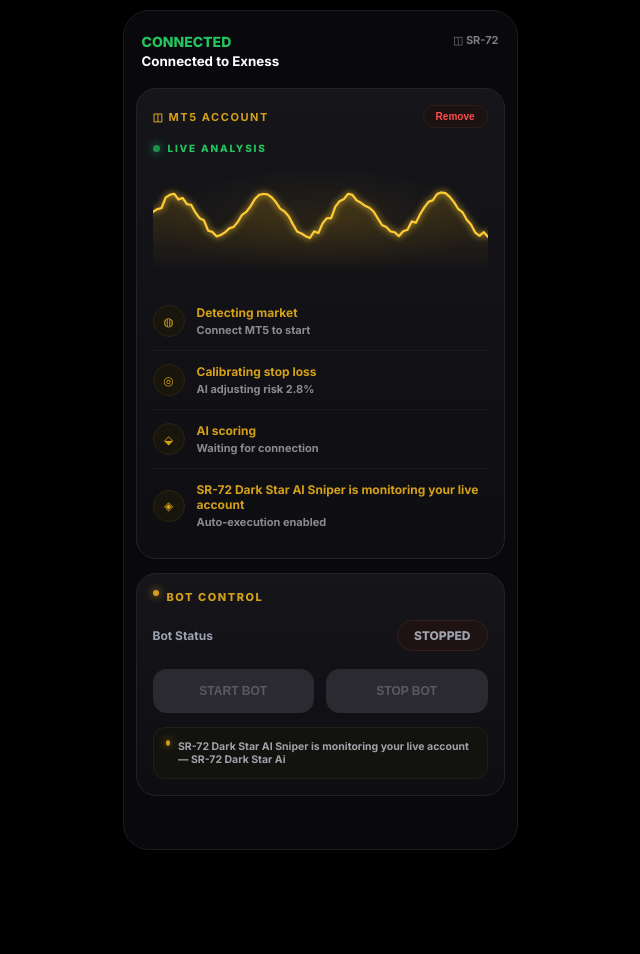
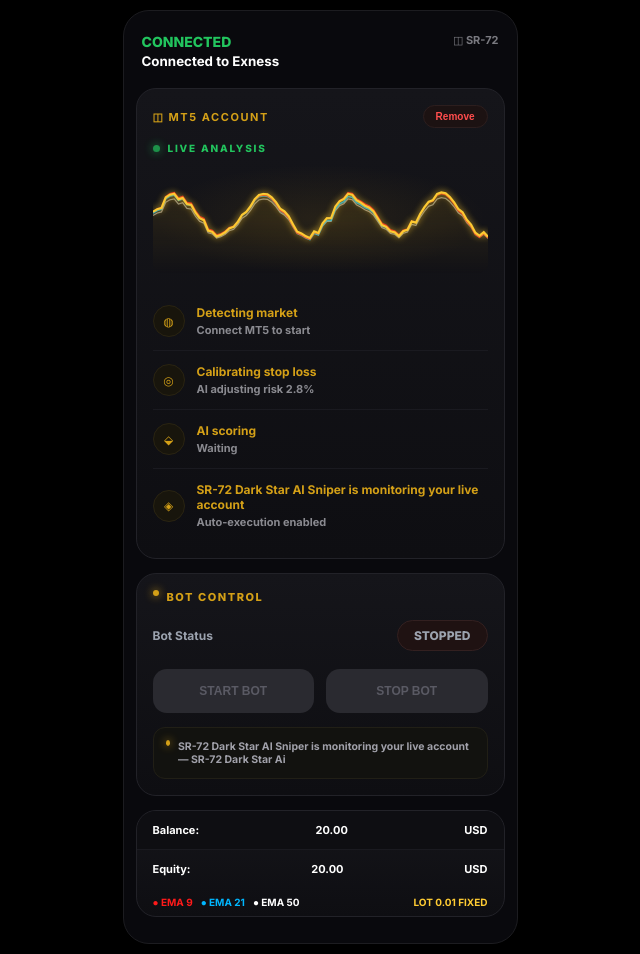
Before and after one commit to thabisovava12-ctrl/sr72-vps, a plain HTML site: page index.html in a window 1280 px wide. Shown: the whole page, without its empty margins (320-960 px from the left). Before the commit the page ends 860 px from the top, so only its background shows below. Drawn offline with Linux system fonts and the light colour scheme; no server answers.

Commit message:
Update index.html

```diff
--- a/index.html
+++ b/index.html
@@ -10,8 +10,7 @@
 .btns{display:grid;grid-template-columns:1fr 1fr;gap:12px}.btn{padding:15px;border-radius:14px;border:none;font-weight:900;font-size:12px;cursor:pointer}.start{background:#2a2a30;color:#5a5a64}.start.active{background:#22c55e;color:#000;box-shadow:0 0 20px rgba(34,197,94,.4)}.stopBtn{background:#dc2626;color:#fff;box-shadow:0 0 20px rgba(220,38,38,.4)}.stopBtn.off{background:#2a2a30;color:#5a5a64;box-shadow:none}
 .toast{margin-top:14px;background:#12120f;border:1px solid #211f16;border-radius:12px;padding:12px;font-size:10.5px;color:#a1a1aa;display:flex;gap:8px}.dot{width:6px;height:6px;background:#d4a017;border-radius:50%;box-shadow:0 0 8px #d4a017}
 #loginBox{position:fixed;inset:0;background:rgba(0,0,0,.88);backdrop-filter:blur(12px);display:none;justify-content:center;align-items:center;z-index:99;padding:20px}
-</style></head><body>
-<div class="phone">
+</style></head><body><div class="phone">
 <div class="top"><div><div class="connected">CONNECTED</div><small>Connected to Exness</small></div><div class="sr">◫ SR-72</div></div>
 <div class="card">
 <div class="mt5head"><b>◫ MT5 ACCOUNT</b><button class="remove" onclick="removeAcc()">Remove</button></div>
@@ -20,7 +19,7 @@
 <div id="rows">
 <div class="row"><div class="icon">◍</div><div><b>Detecting market</b><small id="market">Connect MT5 to start</small></div></div>
 <div class="row"><div class="icon">◎</div><div><b>Calibrating stop loss</b><small>AI adjusting risk 2.8%</small></div></div>
-<div class="row"><div class="icon">⬙</div><div><b>AI scoring</b><small id="score">Waiting for connection</small></div></div>
+<div class="row"><div class="icon">⬙</div><div><b>AI scoring</b><small id="score">Waiting</small></div></div>
 <div class="row"><div class="icon">◈</div><div><b>SR-72 Dark Star AI Sniper is monitoring your live account</b><small>Auto-execution enabled</small></div></div>
 </div>
 </div>
@@ -30,19 +29,37 @@
 <div class="btns"><button id="startBtn" class="btn start" onclick="startBot()">START BOT</button><button id="stopBtn" class="btn stopBtn off" onclick="stopBot()">STOP BOT</button></div>
 <div class="toast"><div class="dot"></div> SR-72 Dark Star AI Sniper is monitoring your live account — SR-72 Dark Star Ai</div>
 </div>
+<div class="card" style="padding:0;overflow:hidden">
+<div style="padding:12px 16px;background:#0e0e12;display:flex;justify-content:space-between;font-size:11px"><span>Balance:</span><span id="bal">20.00</span> USD</div>
+<div style="padding:12px 16px;display:flex;justify-content:space-between;font-size:11px;border-top:1px solid #1a1a20"><span>Equity:</span><span id="eq">20.00</span> USD</div>
+<div style="padding:8px 16px;display:flex;gap:8px;font-size:10px"><span style="color:#ff1a1a">● EMA 9</span><span style="color:#00b7ff">● EMA 21</span><span style="color:#fff">● EMA 50</span><span style="color:#ffcc33;margin-left:auto">LOT 0.01 FIXED</span></div>
+<div id="tradeList" style="max-height:320px;overflow-y:auto;background:#000"></div>
 </div>
-
+</div>
 <div id="loginBox"><div style="background:#15151a;border:1px solid #222228;border-radius:20px;padding:20px;width:100%;max-width:340px">
 <b style="color:#d4a017;font-size:11px;letter-spacing:.14em">CONNECT EXNESS MT5</b>
 <input id="login" placeholder="MT5 Login" style="width:100%;margin-top:16px;padding:14px;border-radius:12px;background:#0a0a0e;border:1px solid #222;color:#fff">
 <input id="server" placeholder="Server - Exness-MT5Real" style="width:100%;margin-top:10px;padding:14px;border-radius:12px;background:#0a0a0e;border:1px solid #222;color:#fff">
 <button onclick="connectMT5()" style="width:100%;margin-top:14px;padding:14px;border-radius:12px;background:#d4a017;color:#000;font-weight:900;border:none">CONNECT & START SNIPER</button>
 </div></div>
-
 <script>
 const cv=document.getElementById('c'),ctx=cv.getContext('2d');
 let W,H,dpr=2;function resize(){W=cv.parentElement.clientWidth;H=cv.parentElement.clientHeight;cv.width=W*dpr;cv.height=H*dpr;cv.style.width=W+'px';cv.style.height=H+'px';ctx.setTransform(dpr,0,0,dpr,0,0);}window.addEventListener('resize',resize);resize();
 let data=[];for(let i=0;i<80;i++)data.push(50+Math.sin(i*0.3)*25+Math.random()*10);
+function draw(){
+ ctx.clearRect(0,0,W,H);
+ let drawL=(vals,color,w,alpha=1)=>{
+  ctx.beginPath();ctx.strokeStyle=color;ctx.lineWidth=w;ctx.globalAlpha=alpha;
+  vals.forEach((v,i)=>{let x=(i/(vals.length-1))*W; let y=H*0.15 + (1 - v/100)*H*0.7; if(i===0)ctx.moveTo(x,y); else ctx.lineTo(x,y);});ctx.stroke();ctx.globalAlpha=1;
+ };
+ drawL(data.map((v,i)=>v*0.92),'#ffffff',1.2,0.5);
+ drawL(data.map((v,i)=>v*0.97+Math.sin(i*0.12)*1.5),'#00b7ff',1.6,0.9);
+ drawL(data.map((v,i)=>v+Math.sin(i*0.15)*2),'#ff1a1a',1.8,0.9);
+ ctx.beginPath();ctx.strokeStyle='#ffcc33';ctx.lineWidth=2.2;ctx.shadowColor='#ffcc33';ctx.shadowBlur=14;
+ data.forEach((v,i)=>{let x=(i/(data.length-1))*W; let y=H*0.15 + (1 - v/100)*H*0.7; if(i===0)ctx.moveTo(x,y); else ctx.lineTo(x,y);});ctx.stroke();ctx.shadowBlur=0;
+ let g=ctx.createLinearGradient(0,0,0,H);g.addColorStop(0,'rgba(212,160,23,0.18)');g.addColorStop(1,'rgba(212,160,23,0)');ctx.lineTo(W,H);ctx.lineTo(0,H);ctx.closePath();ctx.fillStyle=g;ctx.fill();
+ requestAnimationFrame(draw);
+}draw();
 async function fetchBot(){
  try{
   let r=await fetch('/api/bot');let b=await r.json();
@@ -50,12 +67,18 @@ async function fetchBot(){
   document.getElementById('score').innerText=b.status.scoring;
   document.getElementById('badge').textContent=b.running?'RUNNING':'STOPPED';
   document.getElementById('badge').className=b.running?'badge run':'badge stop';
+  document.getElementById('bal').innerText=b.balance.toFixed(2);
+  document.getElementById('eq').innerText=b.equity.toFixed(2);
   document.getElementById('loginBox').style.display=b.connected?'none':'flex';
-  if(b.running){let norm=(b.price%100);data.shift();data.push(30+norm*0.8+Math.random()*6);}
+  if(b.running){let norm=(b.price%100); data.shift(); data.push(30+norm*0.8+Math.random()*5);}
+  let html=''; b.trades.slice().reverse().forEach(t=>{
+   let col=t.profit>=0?'#3b82f6':'#ef4444';
+   html+=`<div style="display:flex;justify-content:space-between;padding:10px 16px;border-bottom:1px solid #111;font-size:11px"><div><b style="color:#d4a017">XAUUSD.a, ${t.type} 0.01</b><br><small style="color:#666">${t.entry} -> ${b.price.toFixed(2)}</small></div><div style="color:${col};font-weight:800">${t.profit>=0?'+':''}${t.profit.toFixed(2)}</div></div>`;
+  });
+  document.getElementById('tradeList').innerHTML=html||'<div style="padding:20px;text-align:center;color:#444;font-size:11px">No trades - START BOT</div>';
  }catch(e){}
 }
-setInterval(fetchBot,1200);fetchBot();
-function draw(){ctx.clearRect(0,0,W,H);ctx.beginPath();data.forEach((v,i)=>{let x=(i/(data.length-1))*W;let y=H*0.15 + (1 - v/100)*H*0.7;if(i===0)ctx.moveTo(x,y);else ctx.lineTo(x,y);});ctx.lineTo(W,H);ctx.lineTo(0,H);ctx.closePath();let g=ctx.createLinearGradient(0,0,0,H);g.addColorStop(0,'rgba(212,160,23,0.28)');g.addColorStop(1,'rgba(212,160,23,0)');ctx.fillStyle=g;ctx.fill();ctx.beginPath();ctx.strokeStyle='#ffcc33';ctx.lineWidth=2.2;ctx.lineCap='round';ctx.lineJoin='round';data.forEach((v,i)=>{let x=(i/(data.length-1))*W;let y=H*0.15 + (1 - v/100)*H*0.7;if(i===0)ctx.moveTo(x,y);else ctx.lineTo(x,y);});ctx.shadowColor='#ffcc33';ctx.shadowBlur=14;ctx.stroke();ctx.shadowBlur=0;requestAnimationFrame(draw);}draw();
+setInterval(fetchBot,50);fetchBot();
 function startBot(){fetch('/api/bot/start',{method:'POST'}).then(fetchBot);}
 function stopBot(){fetch('/api/bot/stop',{method:'POST'}).then(fetchBot);}
 async function connectMT5(){let login=document.getElementById('login').value;let server=document.getElementById('server').value;if(!login||!server)return alert('Enter login & server');await fetch('/api/connect',{method:'POST',headers:{'Content-Type':'application/json'},body:JSON.stringify({login,server})});document.getElementById('loginBox').style.display='none';fetchBot();}
```
